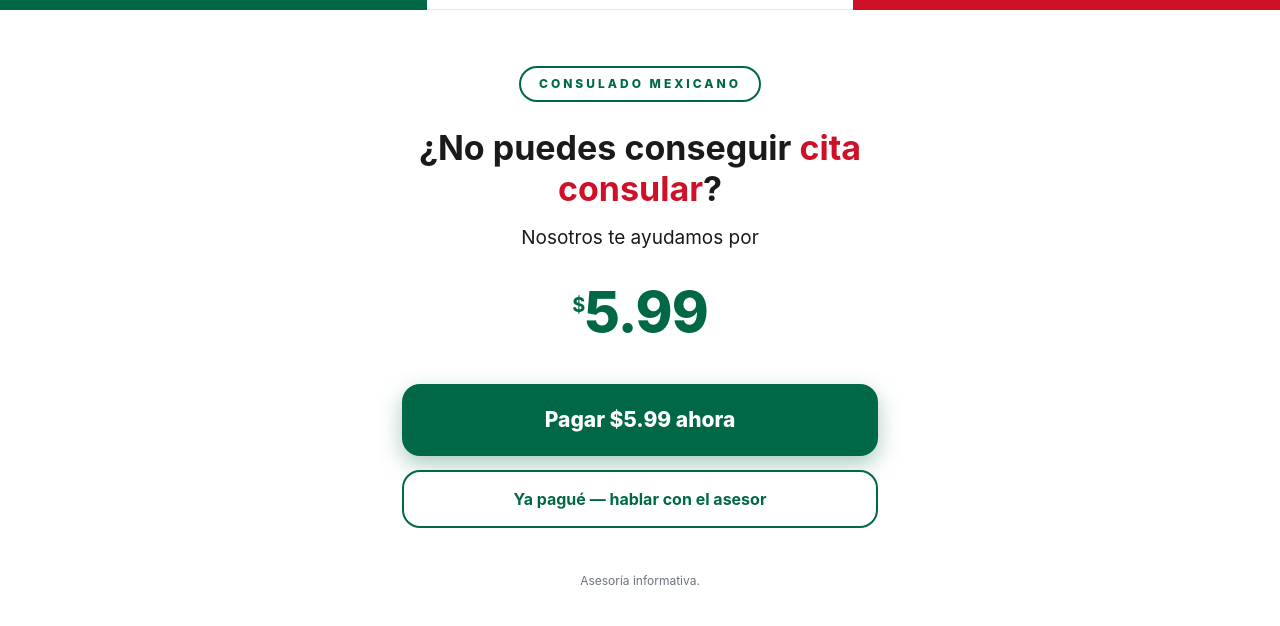
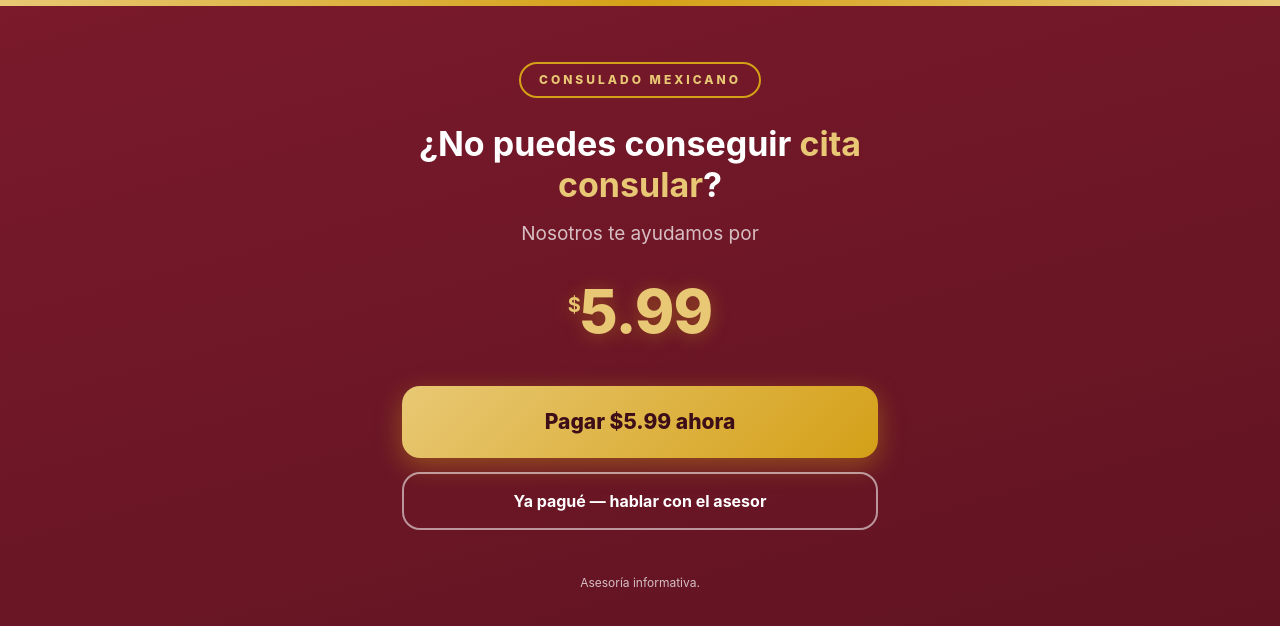
Before and after one commit to josedavidpg99-hash/CITA-CONSULAR, a plain HTML site: page index.html in a window 1280 px wide. Drawn offline with Linux system fonts and the light colour scheme.

Commit message:
Página de pago: vino tinto con dorado y blanco estilo consulado

```diff
--- a/index.html
+++ b/index.html
@@ -5,34 +5,37 @@
 <meta name="viewport" content="width=device-width, initial-scale=1.0">
 <title>Asesoría Cita Consular — $5.99</title>
 <style>
-  :root{--verde:#006847;--blanco:#ffffff;--rojo:#CE1126;--txt:#1a1a1a;--mut:#6b7280;}
+  :root{--vino:#7a1a2b;--vino2:#5c1220;--dorado:#d4a017;--dorado2:#e8c874;--blanco:#ffffff;--suave:rgba(255,255,255,.72);}
   *{margin:0;padding:0;box-sizing:border-box;}
-  body{font-family:-apple-system,BlinkMacSystemFont,"Segoe UI",Roboto,Arial,sans-serif;background:var(--blanco);color:var(--txt);line-height:1.5;}
-  .tricolor{display:flex;height:10px;}
-  .tricolor div{flex:1;}
-  .tricolor .v{background:var(--verde);}
-  .tricolor .b{background:var(--blanco);border-bottom:1px solid #e5e7eb;}
-  .tricolor .r{background:var(--rojo);}
+  body{font-family:-apple-system,BlinkMacSystemFont,"Segoe UI",Roboto,Arial,sans-serif;color:var(--blanco);line-height:1.5;
+    background:linear-gradient(165deg,var(--vino) 0%,var(--vino2) 100%);min-height:100vh;}
+  .barra-dorada{height:6px;background:linear-gradient(90deg,var(--dorado2),var(--dorado),var(--dorado2));}
   .wrap{max-width:520px;margin:0 auto;padding:56px 22px 60px;text-align:center;}
-  .sello{display:inline-block;font-size:12px;letter-spacing:3px;font-weight:800;color:var(--verde);border:2px solid var(--verde);border-radius:999px;padding:7px 18px;margin-bottom:26px;}
+  .sello{display:inline-block;font-size:12px;letter-spacing:3px;font-weight:800;color:var(--dorado2);
+    border:2px solid var(--dorado);border-radius:999px;padding:7px 18px;margin-bottom:26px;}
   h1{font-size:34px;line-height:1.2;margin-bottom:14px;}
-  h1 .rojo{color:var(--rojo);}
-  .sub{font-size:19px;color:var(--txt);margin-bottom:8px;}
-  .precio{font-size:56px;font-weight:800;color:var(--verde);margin:18px 0 30px;letter-spacing:-1px;}
+  h1 .dorado{color:var(--dorado2);}
+  .sub{font-size:19px;color:var(--suave);margin-bottom:8px;}
+  .precio{font-size:60px;font-weight:800;color:var(--dorado2);margin:18px 0 30px;letter-spacing:-1px;
+    text-shadow:0 2px 18px rgba(212,160,23,.35);}
   .precio small{font-size:20px;font-weight:700;vertical-align:super;}
-  .paybtn{display:block;text-align:center;background:var(--verde);color:#fff;font-size:21px;font-weight:800;text-decoration:none;border-radius:18px;padding:20px;margin:0 0 14px;box-shadow:0 8px 22px rgba(0,104,71,.35);}
+  .paybtn{display:block;text-align:center;background:linear-gradient(135deg,var(--dorado2),var(--dorado));
+    color:#3d0d18;font-size:21px;font-weight:800;text-decoration:none;border-radius:18px;padding:20px;margin:0 0 14px;
+    box-shadow:0 8px 26px rgba(212,160,23,.4);}
   .paybtn:active{transform:scale(.98);}
-  .wa{display:block;text-align:center;background:#fff;color:var(--verde);border:2px solid var(--verde);font-weight:700;text-decoration:none;border-radius:18px;padding:15px;margin-top:6px;font-size:16px;}
-  footer{margin-top:44px;color:var(--mut);font-size:12px;}
+  .wa{display:block;text-align:center;background:transparent;color:var(--blanco);border:2px solid rgba(255,255,255,.55);
+    font-weight:700;text-decoration:none;border-radius:18px;padding:15px;margin-top:6px;font-size:16px;}
+  .wa:active{transform:scale(.98);}
+  footer{margin-top:44px;color:var(--suave);font-size:12px;}
 </style>
 </head>
 <body>
 
-<div class="tricolor"><div class="v"></div><div class="b"></div><div class="r"></div></div>
+<div class="barra-dorada"></div>
 
 <div class="wrap">
   <span class="sello">CONSULADO MEXICANO</span>
-  <h1>¿No puedes conseguir <span class="rojo">cita consular</span>?</h1>
+  <h1>¿No puedes conseguir <span class="dorado">cita consular</span>?</h1>
   <p class="sub">Nosotros te ayudamos por</p>
   <div class="precio"><small>$</small>5.99</div>
 
```
